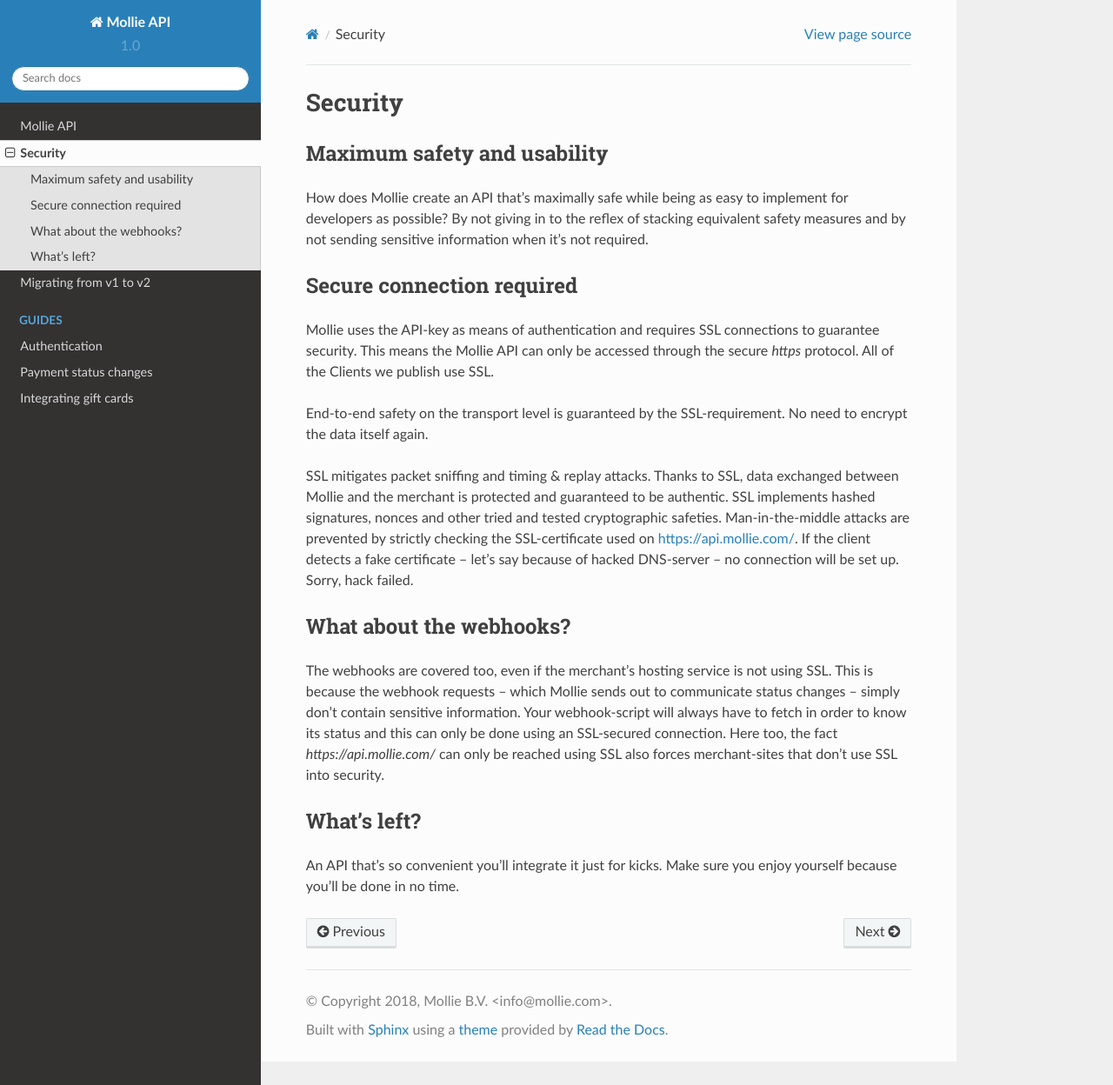
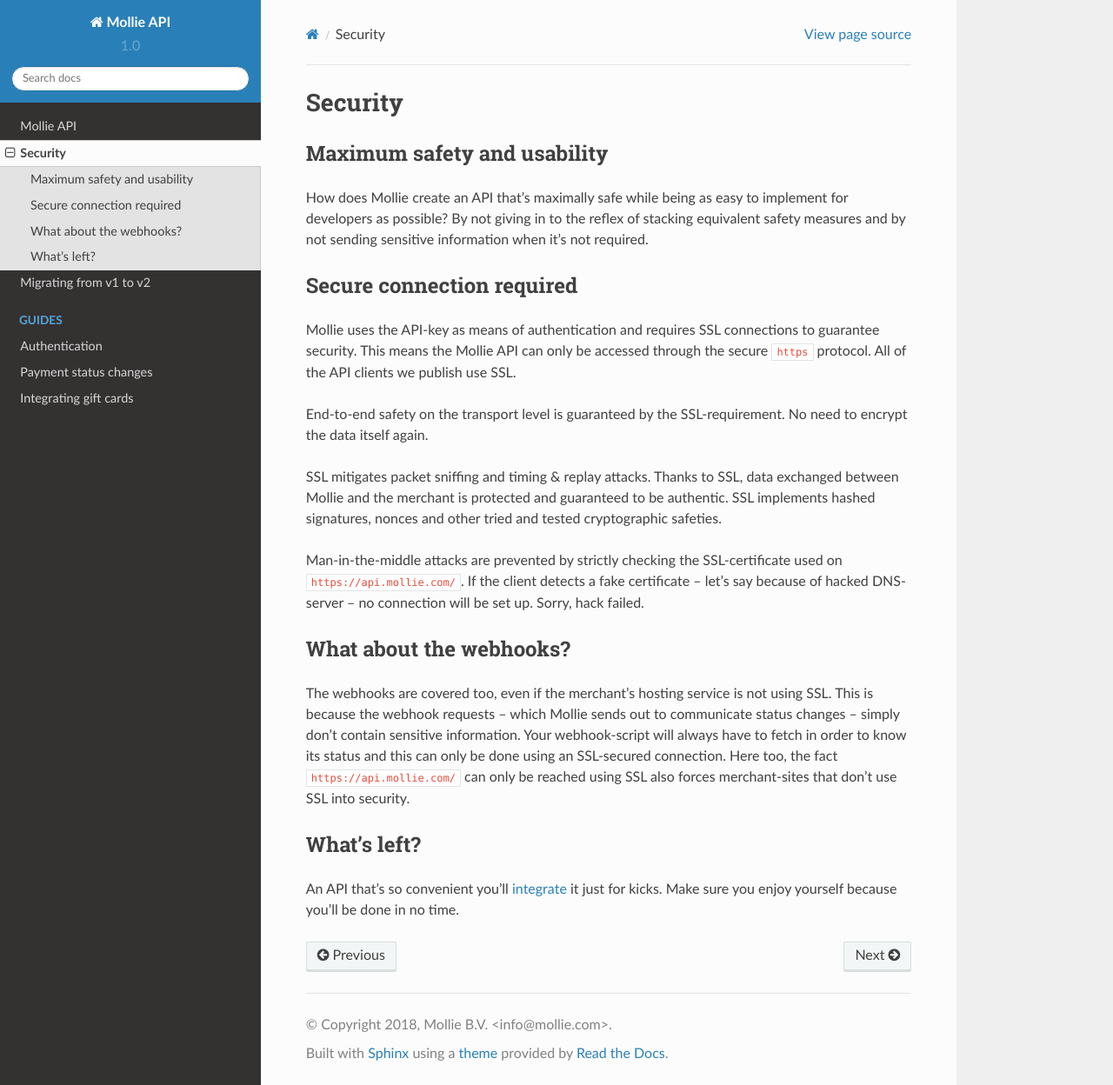
Before and after one commit to zsparal/api-documentation, a Sphinx documentation site: the page built from source/security.rst, in a window 1280 px wide and 1248 px high. Shown: the whole window at 87% size. Built offline with Sphinx 7.4.7 and the Read the Docs theme 2.0.0, drawn with Linux system fonts in a browser that asks for light colours.

Commit message:
Add some internal links

```diff
--- a/source/guides/authentication.rst
+++ b/source/guides/authentication.rst
@@ -21,7 +21,7 @@
 go live by using the Live API key instead of the Test API key. Going live (or going back to testing) is as easy as
 changing keys. Nothing else needs to change.
 
-Of course it's very important to keep any API-keys **secure**. Do not ever share them. However, if a key leaks you can
+Of course it's very important to keep any API-keys :ref:`secure <security>`. Do not ever share them. However, if a key leaks you can
 always regenerate it. Don't forget to apply new keys to your code. Until you do your integration will not work.
 
 Apart from the payment screen and the fact that test payments are created instead of real ones, the Mollie API behaves
--- a/source/index.rst
+++ b/source/index.rst
@@ -1,3 +1,5 @@
+.. _overview:
+
 Welcome to Mollie B.V's public API documentation!
 =================================================
 
--- a/source/security.rst
+++ b/source/security.rst
@@ -10,21 +12,27 @@
 Secure connection required
 --------------------------
 Mollie uses the API-key as means of authentication and requires SSL connections to guarantee security. This means the
-Mollie API can only be accessed through the secure `https` protocol. All of the Clients we publish use SSL.
+Mollie API can only be accessed through the secure ``https`` protocol. All of the API clients we publish use SSL.
 
 End-to-end safety on the transport level is guaranteed by the SSL-requirement. No need to encrypt the data itself again.
 
-SSL mitigates packet sniffing and timing & replay attacks. Thanks to SSL, data exchanged between Mollie and the merchant is protected and guaranteed to be authentic. SSL implements hashed signatures, nonces and other tried and tested cryptographic safeties. Man-in-the-middle attacks are prevented by strictly checking the SSL-certificate used on https://api.mollie.com/. If the client detects a fake certificate – let's say because of hacked DNS-server – no connection will be set up. Sorry, hack failed.
+SSL mitigates packet sniffing and timing & replay attacks. Thanks to SSL, data exchanged between Mollie and the merchant
+is protected and guaranteed to be authentic. SSL implements hashed signatures, nonces and other tried and tested
+cryptographic safeties.
+
+Man-in-the-middle attacks are prevented by strictly checking the SSL-certificate used on ``https://api.mollie.com/``. If
+the client detects a fake certificate – let's say because of hacked DNS-server – no connection will be set up. Sorry,
+hack failed.
 
 What about the webhooks?
 ------------------------
 The webhooks are covered too, even if the merchant's hosting service is not using SSL. This is because the webhook
 requests – which Mollie sends out to communicate status changes – simply don't contain sensitive information. Your
 webhook-script will always have to fetch in order to know its status and this can only be done using an SSL-secured
-connection. Here too, the fact `https://api.mollie.com/` can only be reached using SSL also forces merchant-sites that
+connection. Here too, the fact ``https://api.mollie.com/`` can only be reached using SSL also forces merchant-sites that
 don't use SSL into security.
 
 What's left?
 ------------
-An API that's so convenient you'll integrate it just for kicks. Make sure you enjoy yourself because you'll be done in
+An API that's so convenient you'll :ref:`integrate <overview>` it just for kicks. Make sure you enjoy yourself because you'll be done in
 no time.
```
Also changed, not shown: other parts of source/security.rst (+2 -0 lines).
